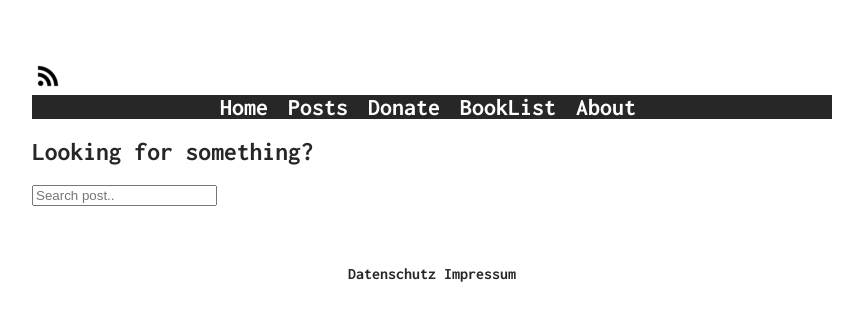
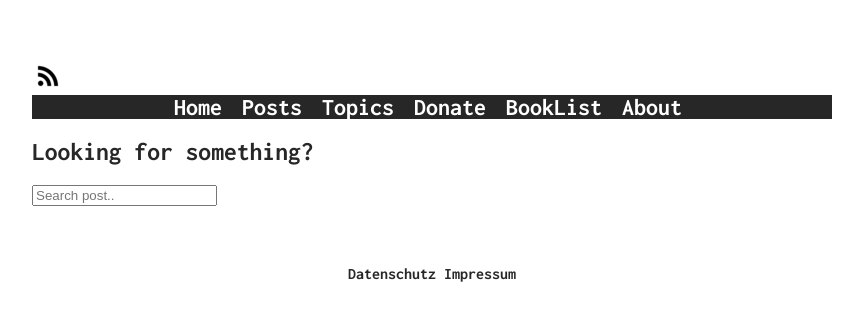
Before and after one commit to daleonpz/baremetallics, a Jekyll site: the page built from search/index.md, in a window 1280 px wide. Shown: the top 321 px of the page, without its empty margins (208-1071 px from the left). Built offline with Jekyll 4.4.1, drawn with Linux system fonts in a browser that asks for light colours; a script that is not in the unit is left out.

Commit message:
add topics

```diff
--- a/_data/navigation.yml
+++ b/_data/navigation.yml
@@ -3,6 +3,9 @@
 
 - title: Posts
   url: /programming
+
+- title: Topics
+  url: /topics
 
 - title: Donate
   url: https://www.patreon.com/baremetallics
```
